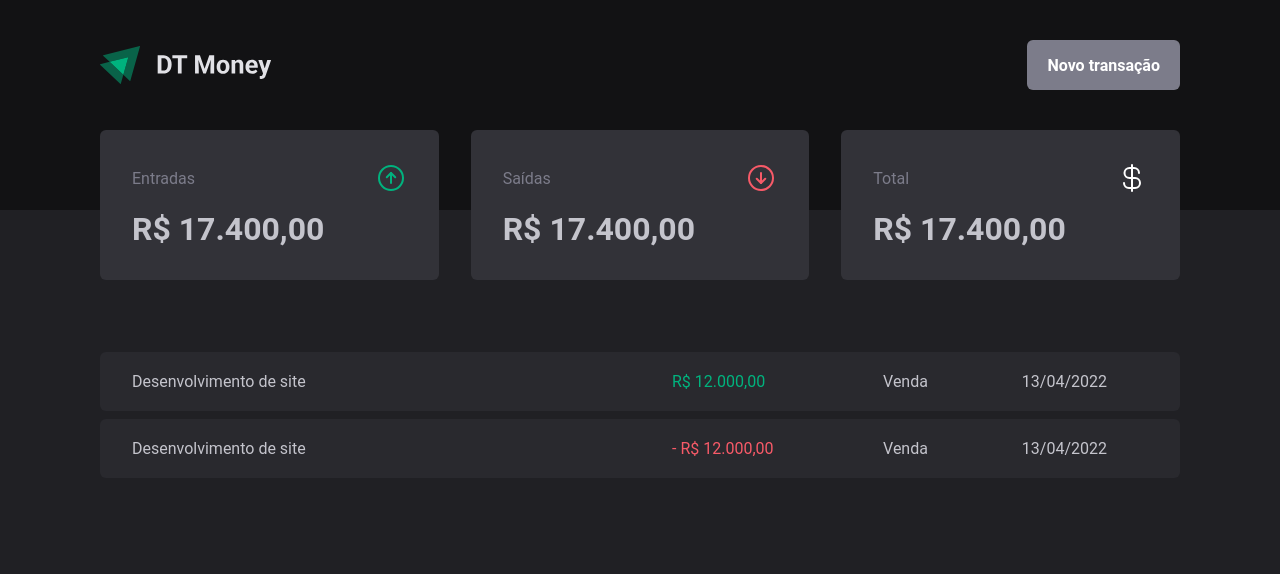
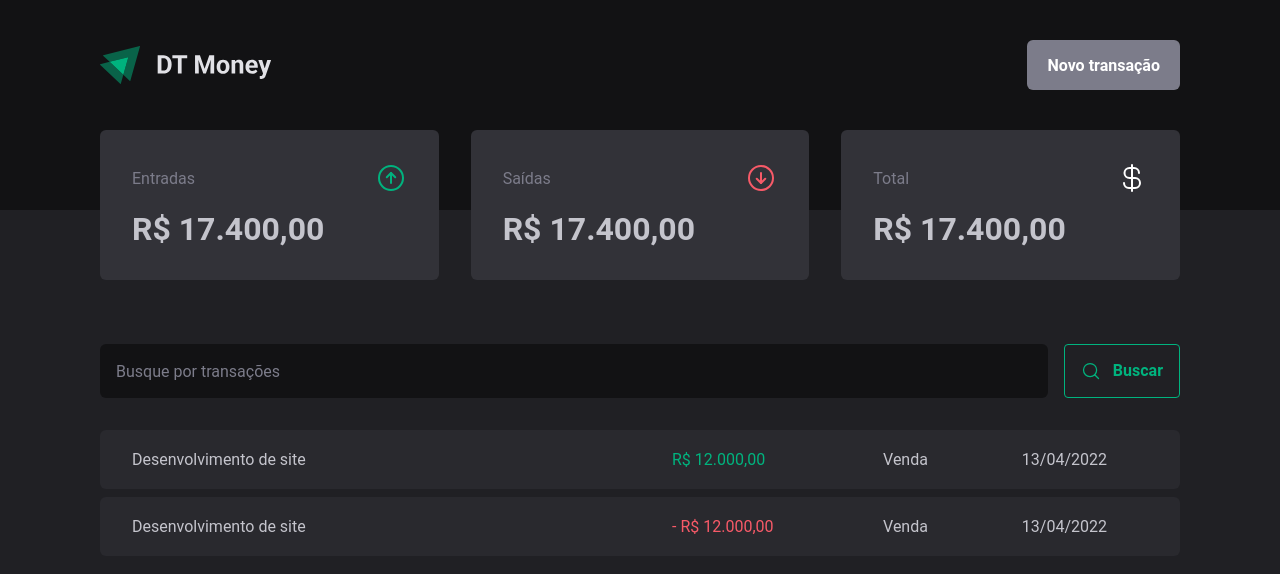
Before and after one commit to Luisgustavom1/react-performace, a React app: page / in a window 1280 px wide. Shown: the top 574 px of the page. Built offline with nearby package versions, Linux system fonts and the light colour scheme; the HTML template or start-up script is replaced by a standard one.

Commit message:
SearchForm

```diff
--- /dev/null
+++ b/src/pages/Transactions/components/SearchForm/index.tsx
@@ -0,0 +1,16 @@
+import { MagnifyingGlass } from "phosphor-react";
+import { SearchFormContainer } from "./styles";
+
+export const SearchForm = () => {
+
+return (
+    <SearchFormContainer>
+      <input type='text' placeholder="Busque por transações"/>
+
+      <button type='submit'>
+        <MagnifyingGlass size={20} />
+        Buscar
+      </button>
+    </SearchFormContainer>
+  );
+};
--- /dev/null
+++ b/src/pages/Transactions/components/SearchForm/styles.ts
@@ -0,0 +1,40 @@
+import styled from "styled-components";
+
+export const SearchFormContainer = styled.form`
+  display: flex;
+  gap: 1rem;
+
+  input {
+    flex: 1;
+    border-radius: 6px;
+    border: 0;
+    background: ${props => props.theme.colors['gray-900']};
+    color: ${props => props.theme.colors['gray-300']};
+    padding: 1rem;
+
+    &::placeholder {
+      color: ${props => props.theme.colors['gray-500']};
+    }
+  }
+
+  button {
+    display: flex;
+    align-item: center;
+    gap: 0.75rem;
+
+    border: 0;
+    padding: 1rem;
+    background: transparent;
+    color: ${props => props.theme.colors['green-300']};
+    border: 1px solid ${props => props.theme.colors['green-300']};
+    font-weight: bold;
+    border-radius: 4px;
+
+    &:hover {
+      background: ${props => props.theme.colors['green-500']};
+      border-color: ${props => props.theme.colors['green-500']};
+      color: ${props => props.theme.colors['white']};
+      transition: all 0.2s;
+    }
+  }
+`
--- a/src/pages/Transactions/index.tsx
+++ b/src/pages/Transactions/index.tsx
@@ -1,5 +1,6 @@
 import Header from "../../components/Header";
 import { Summary } from "../../components/Summary";
+import { SearchForm } from "./components/SearchForm";
 import {
   PriceHighLight,
   TransactionsContainer,
@@ -13,6 +14,8 @@
       <Summary />
 
       <TransactionsContainer>
+        <SearchForm />
+
         <TransactionsTable>
           <tbody>
             <tr>
--- a/src/pages/Transactions/styles.ts
+++ b/src/pages/Transactions/styles.ts
@@ -11,7 +11,7 @@
   width: 100%;
   border-collapse: separate;
   border-spacing: 0 0.5rem;
-  // margin-top: 1.5rem;
+  margin-top: 1.5rem;
 
   td {
     padding: 1.25rem 2rem;
--- a/src/styles/global.ts
+++ b/src/styles/global.ts
@@ -23,4 +23,8 @@
     font-weight: 400;
     font-size: 1rem;
   }
+
+  button {
+    cursor: pointer;
+  }
 `
```
